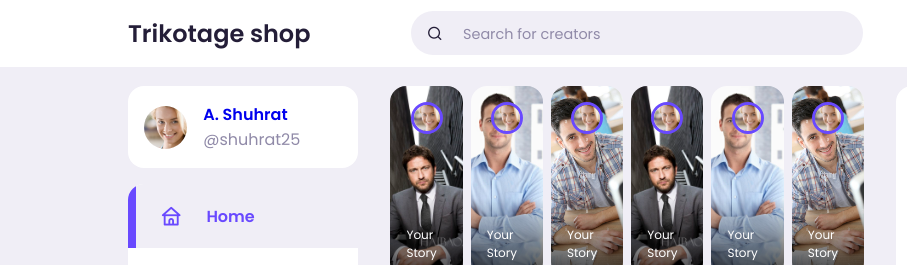
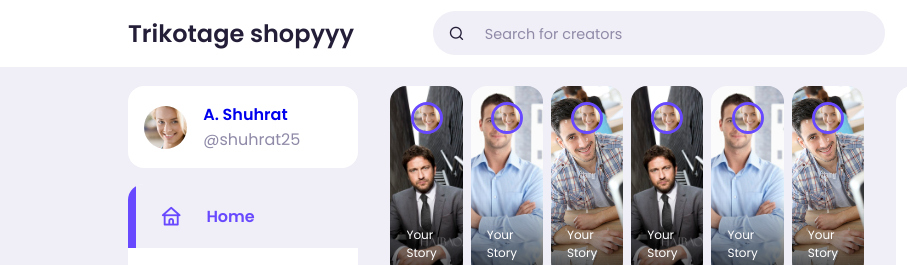
Before and after one commit to Shuhrat25/Shopping_website, a plain HTML site: page index.html in a window 1280 px wide. Shown: the top 265 px of the page, 0-907 px from the left. Drawn offline with nearby package versions, Linux system fonts and the light colour scheme.

Commit message:
Izzatbek

```diff
--- a/index.html
+++ b/index.html
@@ -27,7 +27,7 @@
 <body>
     <nav>
         <div class="container">
-            <h2 class="log">Trikotage shop</h2>
+            <h2 class="log">Trikotage shopyyy</h2>
             <div class="search-bar">
                 <i class="uil uil-search"></i>
                 <input type="search" placeholder="Search for creators">
```
